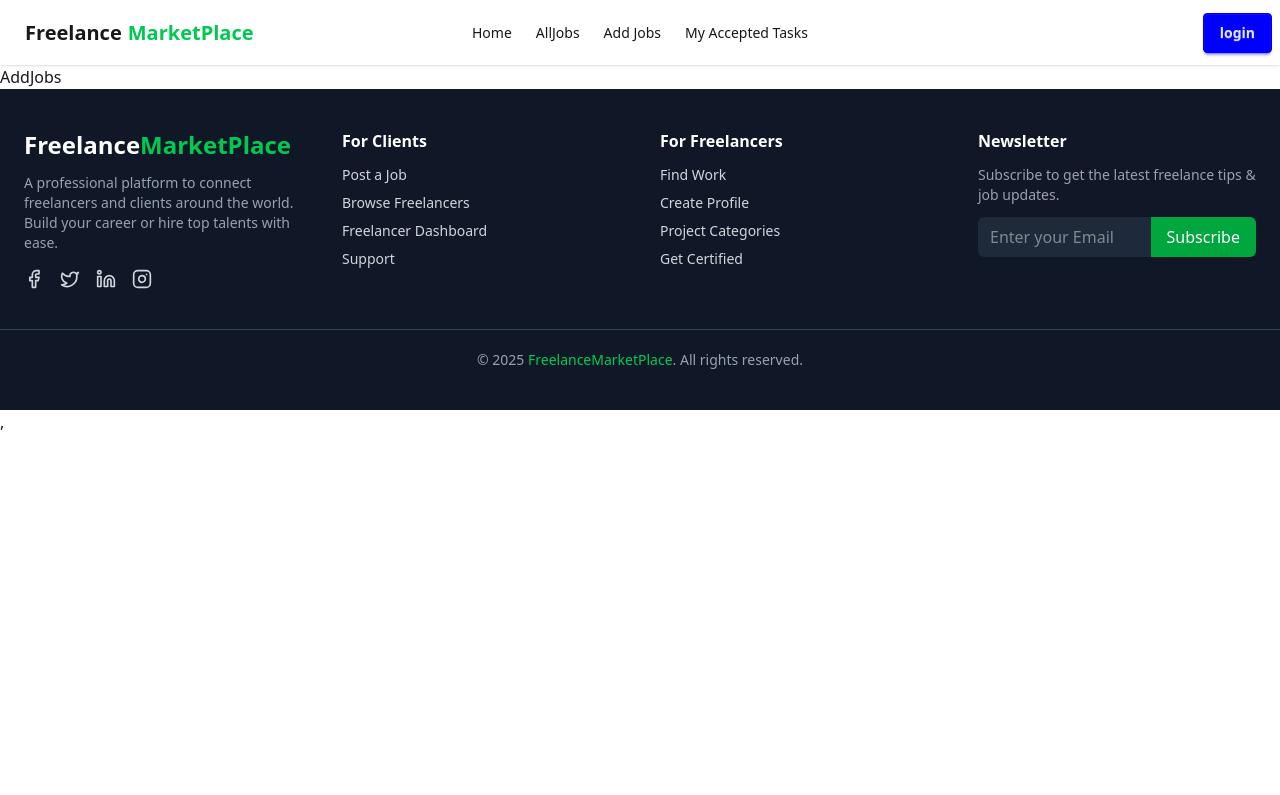
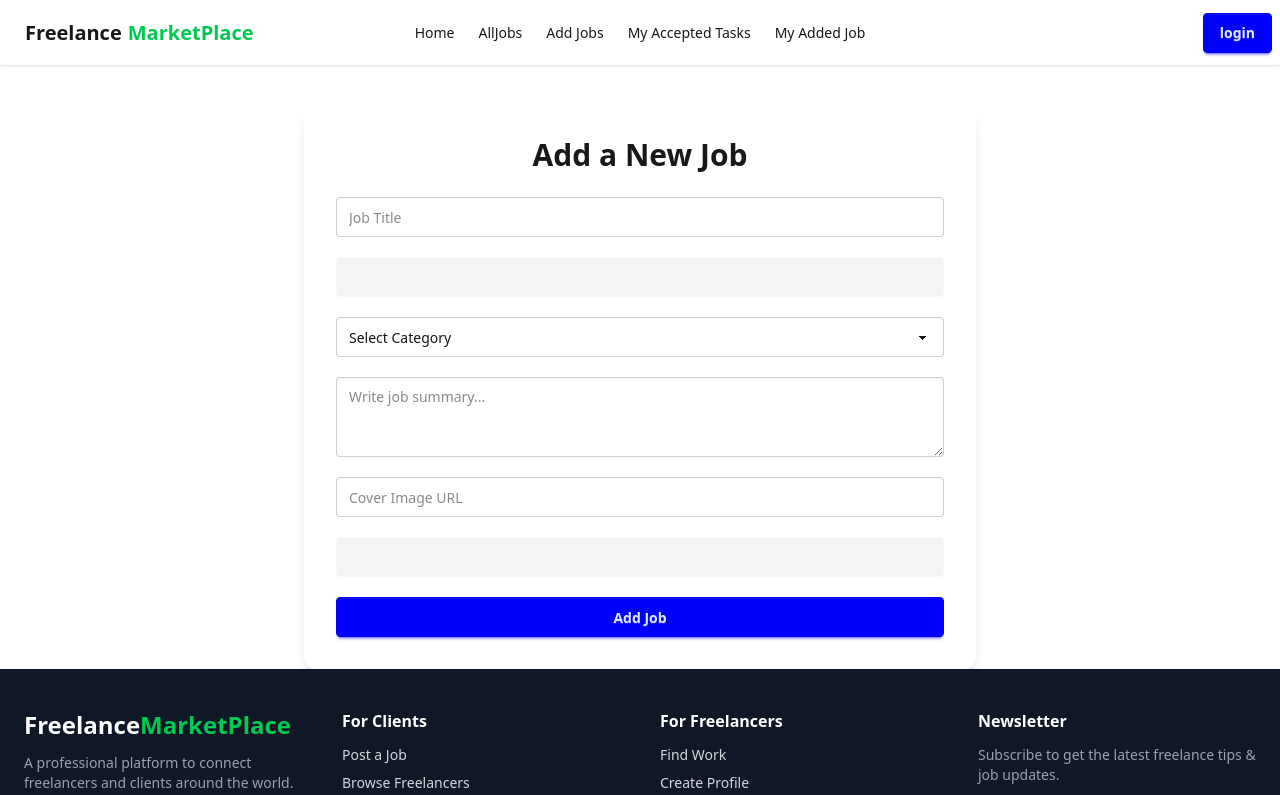
Before and after one commit to Istheaksayem/freelance-marketplace-project, a React app: page /addJob in a window 1280 px wide. Shown: the top 795 px of the page. Built offline with nearby package versions, Linux system fonts and the light colour scheme; no server answers; the HTML template or start-up script is replaced by a standard one.

Commit message:
added Myadded job

```diff
--- a/package.json
+++ b/package.json
@@ -19,6 +19,7 @@
     "react-dom": "^19.1.1",
     "react-router": "^7.9.5",
     "react-toastify": "^11.0.5",
+    "sweetalert2": "^11.26.3",
     "tailwindcss": "^4.1.17"
   },
   "devDependencies": {
--- a/src/components/AddJobs/AddJobs.jsx
+++ b/src/components/AddJobs/AddJobs.jsx
@@ -1,11 +1,115 @@
-import React from 'react';
+import React, { use, } from 'react';
 
-const AddJobs = () => {
-    return (
-        <div>
-            AddJobs
-        </div>
-    );
+import Swal from 'sweetalert2';
+import { AuthContext } from '../../Context/AuthContext';
+
+const AddJob = () => {
+  const { user } =use(AuthContext);
+
+  const handleAddJob = (e) => {
+    e.preventDefault();
+
+    const form = e.target;
+    const title = form.title.value;
+    const category = form.category.value;
+    const summary = form.summary.value;
+    const coverImage = form.coverImage.value;
+    const postedBy = user?.displayName;
+    const userEmail = user?.email;
+    const postedDate = new Date().toISOString();
+
+    const newJob = {
+      title,
+      category,
+      summary,
+      coverImage,
+      postedBy,
+      userEmail,
+      postedDate,
+    };
+
+    // এখন Backend এ পাঠাও
+    fetch('http://localhost:3000/jobs', {
+      method: 'POST',
+      headers: { 'content-type': 'application/json' },
+      body: JSON.stringify(newJob)
+    })
+      .then(res => res.json())
+      .then(data => {
+        if (data.insertedId) {
+          Swal.fire({
+            title: 'Success!',
+            text: 'Job added successfully!',
+            icon: 'success',
+          });
+          form.reset();
+        }
+      })
+  };
+
+  return (
+    <div className="max-w-2xl mx-auto bg-white shadow-lg rounded-xl p-8 mt-10">
+      <h2 className="text-3xl font-bold text-center mb-6">Add a New Job</h2>
+      <form onSubmit={handleAddJob} className="space-y-5">
+
+        {/* Title */}
+        <input
+          type="text"
+          name="title"
+          placeholder="Job Title"
+          required
+          className="input input-bordered w-full"
+        />
+
+        {/* Posted By */}
+        <input
+          type="text"
+          name="postedBy"
+          value={user?.displayName || ''}
+          disabled
+          className="input input-bordered w-full bg-gray-100"
+        />
+
+        {/* Category Dropdown */}
+        <select name="category" required className="select select-bordered w-full">
+          <option value="">Select Category</option>
+          <option value="Web Development">Web Development</option>
+          <option value="Graphic Design">Graphic Design</option>
+          <option value="Digital Marketing">Digital Marketing</option>
+          <option value="Data Entry">Data Entry</option>
+        </select>
+
+        {/* Summary */}
+        <textarea
+          name="summary"
+          placeholder="Write job summary..."
+          required
+          className="textarea textarea-bordered w-full"
+        ></textarea>
+
+        {/* Cover Image */}
+        <input
+          type="url"
+          name="coverImage"
+          placeholder="Cover Image URL"
+          required
+          className="input input-bordered w-full"
+        />
+
+        {/* User Email */}
+        <input
+          type="email"
+          name="userEmail"
+          value={user?.email || ''}
+          disabled
+          className="input input-bordered w-full bg-gray-100"
+        />
+
+        {/* Submit */}
+        <button className="btn btn-primary w-full">Add Job</button>
+      </form>
+    </div>
+  );
 };
 
-export default AddJobs;
+export default AddJob;
--- /dev/null
+++ b/src/components/MyAddedJob/MyAddedJob.jsx
@@ -0,0 +1,50 @@
+/* eslint-disable no-unused-vars */
+import React, { use, useEffect, useState } from 'react';
+
+import { motion } from "framer-motion";
+import { AuthContext } from '../../Context/AuthContext';
+
+const MyAddedJobs = () => {
+  const { user } = use(AuthContext)
+  const [jobs, setJobs] = useState([]);
+
+  useEffect(() => {
+    if (user?.email) {
+      fetch(`http://localhost:3000/myAddedJobs?email=${user.email}`)
+        .then(res => res.json())
+        .then(data => setJobs(data));
+    }
+  }, [user?.email]);
+
+  return (
+    <div className="max-w-6xl mx-auto p-5">
+      <motion.h1
+        initial={{ y: -100, opacity: 0 }}
+        animate={{ y: 0, opacity: 1 }}
+        transition={{ duration: 1 }}
+        className="text-3xl font-bold text-center text-green-600 mb-6"
+      >
+        My Added Jobs ({jobs.length})
+      </motion.h1>
+
+
+      {jobs.length === 0 ? (
+        <p className="text-center text-gray-500 text-lg">You haven’t added any jobs yet.</p>
+      ) : (
+        <div className="grid md:grid-cols-2 lg:grid-cols-3 gap-6">
+          {jobs.map(job => (
+            <div key={job._id} className="bg-white rounded-xl shadow-md p-5  hover:shadow-lg transition">
+              <img src={job.coverImage} alt={job.title} className="w-full h-40 object-cover rounded-lg mb-4" />
+              <h3 className="text-xl font-semibold">{job.title}</h3>
+              <p className="text-gray-600 mt-1">Category: {job.category}</p>
+              <p className="text-gray-500 text-sm mt-1">Posted By: {job.postedBy}</p>
+              <p className="text-gray-400 text-sm mt-2">{new Date(job.postedDate).toLocaleString()}</p>
+            </div>
+          ))}
+        </div>
+      )}
+    </div>
+  );
+};
+
+export default MyAddedJobs;
--- a/src/components/NavBar/NavBar.jsx
+++ b/src/components/NavBar/NavBar.jsx
@@ -23,6 +23,8 @@ const NavBar = () => {
         <li><NavLink to="/allJobs">AllJobs</NavLink></li>
         <li><NavLink to="/addJob">Add Jobs</NavLink></li>
         <li><NavLink to="/myTasks">My Accepted Tasks</NavLink></li>
+        <li><NavLink to="/myAddedJob">My Added Job</NavLink></li>
+
 
 
     </>
--- a/src/main.jsx
+++ b/src/main.jsx
@@ -16,6 +16,7 @@ import JobDetails from './components/JobDetails/JobDetails.jsx';
 import PrivateRouter from './components/PrivateRoute/PrivateRoute.jsx';
 import MyAcceptedTasks from './components/MyAcceptedTasks/MyAcceptedTasks.jsx';
 import ErrorPage404 from './components/ErrorPage404/ErrorPage404.jsx';
+import MyAddedJob from './components/MyAddedJob/MyAddedJob.jsx';
 
 
 const router = createBrowserRouter([
@@ -54,6 +55,10 @@ const router = createBrowserRouter([
       {
         path:"*",
         Component:ErrorPage404
+      },
+      {
+        path:"myAddedJob",
+      element:<PrivateRouter><MyAddedJob></MyAddedJob></PrivateRouter>
       }
     ]
   },
```
Also changed, not shown: 1 other file (tests, documents, lock files or other folders).
